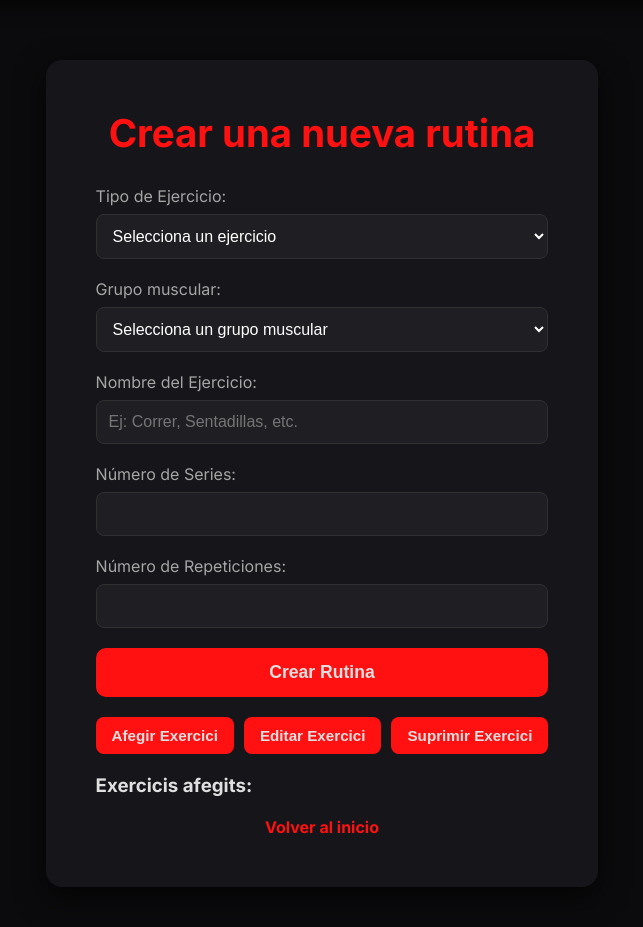
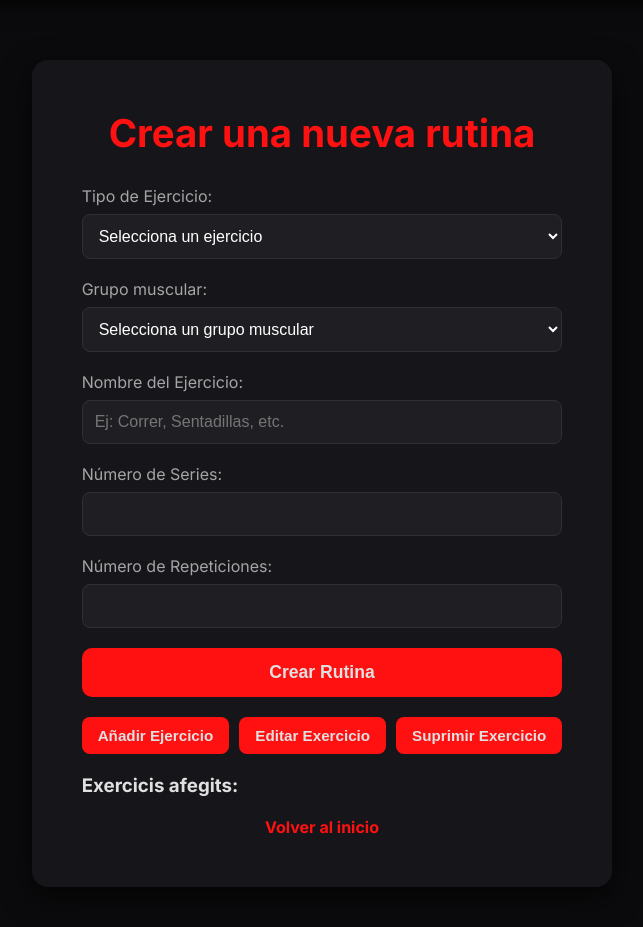
Before and after one commit to SabinaAndreeaCraciun/Fitness, a Flask app: page /crear_rutina in a window 1280 px wide. Shown: the part 72-999 px from the top of the page, without its empty margins (318-961 px from the left). Run offline with Flask 3, Linux system fonts and the light colour scheme.

Commit message:
Traduir el nom dels botons

```diff
--- a/templates/crear_rutina.html
+++ b/templates/crear_rutina.html
@@ -50,7 +50,7 @@
                     <label for="estimul">Grupo muscular:</label>
                     <select id="estimul" name="estimul" required>
                         <option value="">Selecciona un grupo muscular</option>
-                        <option value="Torso">Torso</option>
+                        <option value="Pectoral">Pectoral</option>
                         <option value="Gluteo">Glúteo</option>
                         <option value="Biceps">Bíceps</option>
                         <option value="Triceps">Tríceps</option>
@@ -88,9 +88,9 @@
 
                 <!-- Botones adicionales -->
                 <div class="form-buttons" style="margin-top:20px;">
-                    <button type="button" class="btn-submit" onclick="afegirExercici()">Afegir Exercici</button>
-                    <button type="button" class="btn-submit" onclick="editarExercici()">Editar Exercici</button>
-                    <button type="button" class="btn-submit" onclick="suprimirExercici()">Suprimir Exercici</button>
+                    <button type="button" class="btn-submit" onclick="afegirExercici()">Añadir Ejercicio</button>
+                    <button type="button" class="btn-submit" onclick="editarExercici()">Editar Exercicio</button>
+                    <button type="button" class="btn-submit" onclick="suprimirExercici()">Suprimir Exercicio</button>
                 </div>
 
                 <!-- Lista de ejercicios -->
```
